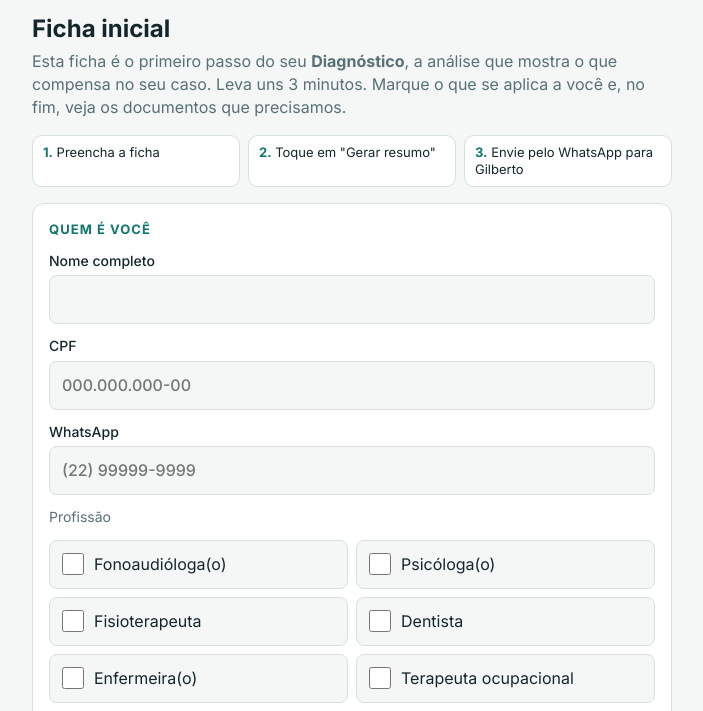
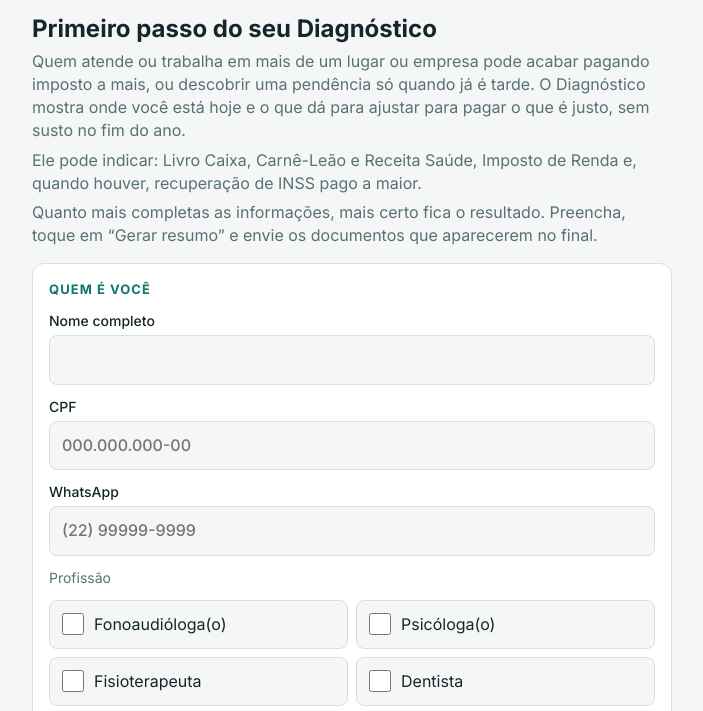
Before and after one commit to saudemultivinculo/saudemultivinculo.github.io, a plain HTML site: page index.html in a window 1280 px wide. Shown: the part 79-790 px from the top of the page, without its empty margins (288-991 px from the left). Drawn offline with Linux system fonts and the light colour scheme.

Commit message:
Update index.html

```diff
--- a/index.html
+++ b/index.html
@@ -54,10 +54,12 @@ pre{white-space:pre-wrap;overflow-wrap:anywhere;background:var(--bg);border:1px
 <main>
 <header>
   <div class="brand"><svg viewBox="0 0 64 64" width="56" height="56" aria-hidden="true"><rect width="64" height="64" rx="16" fill="#0f766e"/><path d="M32 49C19 40 14 33 14 26.5 14 21 18 17.5 22.8 17.5c3.5 0 7 2 9.2 5.5 2.2-3.5 5.7-5.5 9.2-5.5 4.8 0 8.8 3.5 8.8 9 0 6.5-5 13.5-18 22.5z" fill="#fff"/><path d="M17 33h10l3-6 5 11 3-5h9" fill="none" stroke="#0f766e" stroke-width="3" stroke-linecap="round" stroke-linejoin="round"/></svg><div><b>Saúde Multivínculo</b><span>Organização fiscal para profissionais de saúde</span></div></div>
-  <h1 style="margin-top:18px">Ficha inicial</h1>
-  <p class="lead">Esta ficha é o primeiro passo do seu <b>Diagnóstico</b>, a análise que mostra o que compensa no seu caso. Leva uns 3 minutos. Marque o que se aplica a você e, no fim, veja os documentos que precisamos.</p>
+  <h1 style="margin-top:18px">Primeiro passo do seu Diagnóstico</h1>
+  <p class="lead">Quem atende ou trabalha em mais de um lugar ou empresa pode acabar pagando imposto a mais, ou descobrir uma pendência só quando já é tarde. O Diagnóstico mostra onde você está hoje e o que dá para ajustar para pagar o que é justo, sem susto no fim do ano.</p>
+  <p class="lead">Ele pode indicar: Livro Caixa, Carnê-Leão e Receita Saúde, Imposto de Renda e, quando houver, recuperação de INSS pago a maior.</p>
+  <p class="lead">Quanto mais completas as informações, mais certo fica o resultado. Preencha, toque em “Gerar resumo” e envie os documentos que aparecerem no final.</p>
 </header>
-<ol class="steps"><li><b>1.</b> Preencha a ficha</li><li><b>2.</b> Toque em "Gerar resumo"</li><li><b>3.</b> Envie pelo WhatsApp para Gilberto</li></ol>
+
 
 <section>
   <h2>Quem é você</h2>
```
